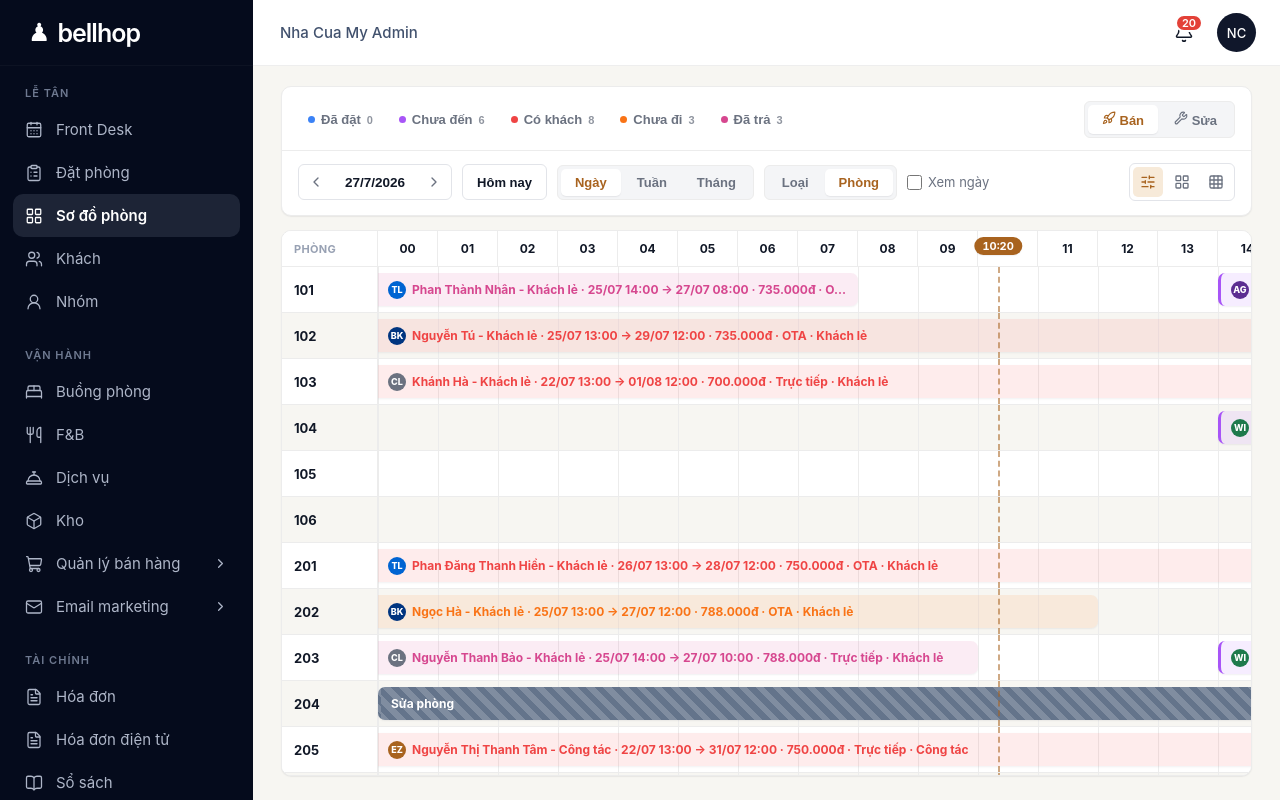
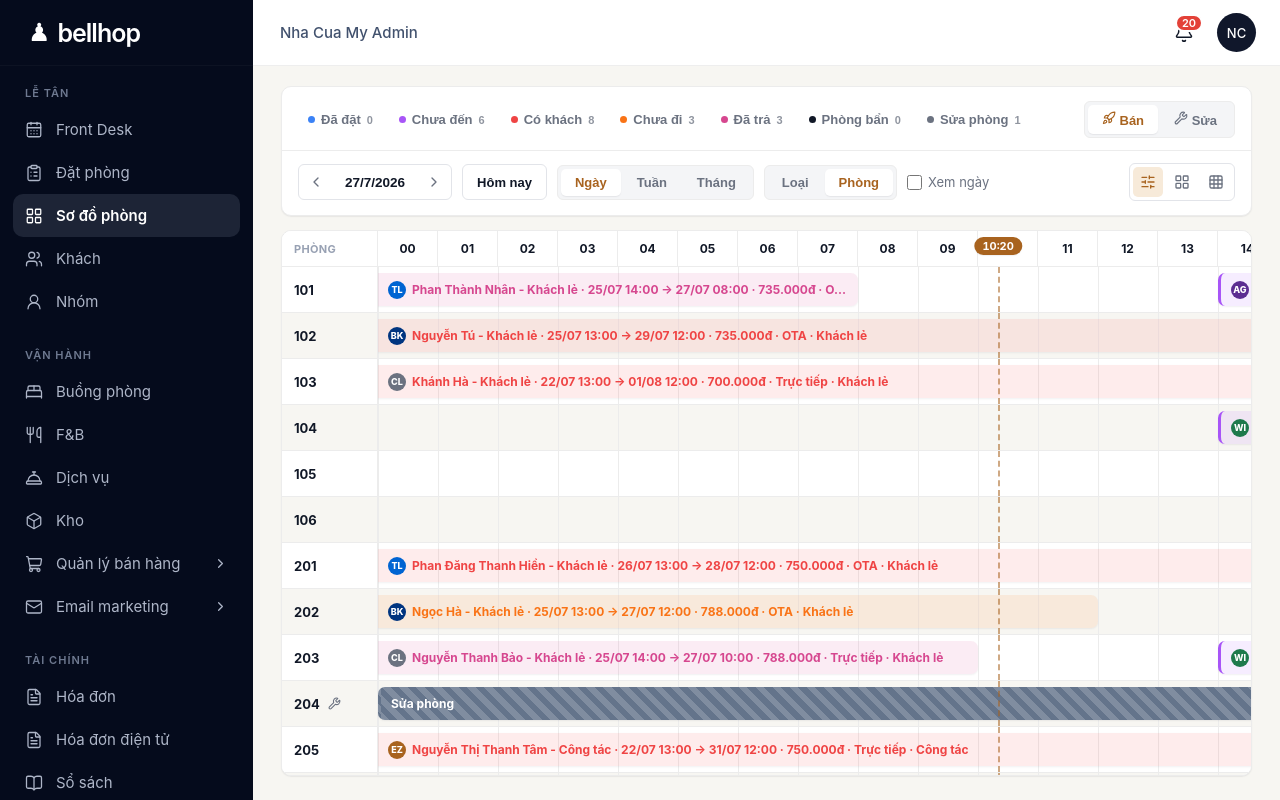
Before and after one commit to duynhatjoy-cyber/PMS-System, a React (Vite) app: page /le-tan/so-do-phong in a window 1280 px wide. Built offline with nearby package versions, Linux system fonts and the light colour scheme.

Commit message:
Sơ đồ phòng

```diff
--- a/src/data/roomMapData.js
+++ b/src/data/roomMapData.js
@@ -92,6 +92,10 @@ export const STATUS_META = {
 
 export const STATUS_TAB_ORDER = ["booked_future", "arriving_today", "in_house", "overdue", "checked_out"];
 
+// 2 tab riêng để lọc theo phòng (không phải theo đặt phòng) — xem mục
+// computeRoomSnapshotsWithOverrides bên dưới.
+export const ROOM_TAB_ORDER = ["dirty", "maintenance"];
+
 // Thứ tự hiển thị các nhóm trạng thái trong tab "Đặt phòng" của chế độ lưới —
 // Trống trước tiên (giống danh sách "Phòng trống (22)" ở phần mềm tham chiếu).
 export const ROOM_STATUS_GROUP_ORDER = [
@@ -125,6 +129,26 @@ export function computeRoomSnapshots(rooms, bookings, day) {
       housekeeping: !booking && hasCheckedOut ? "dirty" : null,
     };
   });
+}
+
+// Áp override thủ công (bẩn/sạch/sửa, đặt qua icon/menu phòng) lên snapshot
+// tính từ computeRoomSnapshots — dùng chung cho cả Gantt và Lưới để 2 chế
+// độ xem luôn đồng nhất trạng thái phòng.
+export function computeRoomSnapshotsWithOverrides(rooms, bookings, overrides, day) {
+  return computeRoomSnapshots(rooms, bookings, day).map((snapshot) => {
+    const override = overrides[snapshot.room.number];
+    if (override === "dirty") return { ...snapshot, status: "vacant", housekeeping: "dirty", booking: null };
+    if (override === "clean") return { ...snapshot, status: "vacant", housekeeping: "clean", booking: null };
+    return override ? { ...snapshot, status: override, booking: null } : snapshot;
+  });
+}
+
+export function computeRoomStatusCounts(rooms, bookings, overrides, day) {
+  const snapshots = computeRoomSnapshotsWithOverrides(rooms, bookings, overrides, day);
+  return {
+    dirty: snapshots.filter((s) => s.housekeeping === "dirty").length,
+    maintenance: snapshots.filter((s) => s.status === "maintenance").length,
+  };
 }
 
 export const WEEKDAY_HEAD = ["CN", "T2", "T3", "T4", "T5", "T6", "T7"];
--- a/src/pages/RoomMap/RoomMap.jsx
+++ b/src/pages/RoomMap/RoomMap.jsx
@@ -14,7 +14,15 @@ import CopyBookingModal from "../FrontDesk/modals/CopyBookingModal";
 import EditGuestModal from "../FrontDesk/modals/EditGuestModal";
 import InvoiceModal from "../FrontDesk/modals/InvoiceModal";
 import WalkInModal from "../FrontDesk/modals/WalkInModal";
-import { buildRoomMapBookings, computeStatusCounts, ROOMS, STATUS_META, STATUS_TAB_ORDER } from "../../data/roomMapData";
+import {
+  buildRoomMapBookings,
+  computeRoomStatusCounts,
+  computeStatusCounts,
+  ROOMS,
+  ROOM_TAB_ORDER,
+  STATUS_META,
+  STATUS_TAB_ORDER,
+} from "../../data/roomMapData";
 import { addDays, addMonths, startOfDay } from "../../utils/format";
 import { colorForStatus, useRoomStatusColors } from "../../utils/roomColorConfig";
 import styles from "./RoomMap.module.css";
@@ -56,6 +64,12 @@ function RoomMap() {
 
   const [bookings, setBookings] = useState(() => buildRoomMapBookings(today));
   const statusCounts = useMemo(() => computeStatusCounts(bookings, today), [bookings, today]);
+  const roomStatusCounts = useMemo(
+    () => computeRoomStatusCounts(ROOMS, bookings, roomStatusOverrides, selectedDate),
+    [bookings, roomStatusOverrides, selectedDate]
+  );
+  const tabOrder = [...STATUS_TAB_ORDER, ...ROOM_TAB_ORDER];
+  const tabCounts = { ...statusCounts, ...roomStatusCounts };
 
   function stepDate(dir) {
     if (periodMode === "day") setSelectedDate((d) => addDays(d, dir));
@@ -215,7 +229,7 @@ function RoomMap() {
       <div className={styles.toolbar}>
         <div className={styles.controlsRow}>
           <div className={styles.statusTabs}>
-            {STATUS_TAB_ORDER.map((key) => {
+            {tabOrder.map((key) => {
               const meta = STATUS_META[key];
               const statusColor = colorForStatus(key, statusColors);
               const active = statusFilter === key;
@@ -229,7 +243,7 @@ function RoomMap() {
                 >
                   <span className={styles.statusDot} style={{ background: statusColor }} />
                   {meta.label}
-                  <span className={styles.statusCount}>{statusCounts[key]}</span>
+                  <span className={styles.statusCount}>{tabCounts[key]}</span>
                 </button>
               );
             })}
@@ -349,6 +363,7 @@ function RoomMap() {
             selectedDate={selectedDate}
             density={viewMode === "grid-compact" ? "compact" : "detailed"}
             saleMode={saleMode}
+            highlightStatus={statusFilter}
             onToast={setToastMsg}
             onOpenDetail={openBookingDetail}
             onBookingAction={handleBookingAction}
--- a/src/pages/RoomMap/RoomMap.module.css
+++ b/src/pages/RoomMap/RoomMap.module.css
@@ -484,10 +484,27 @@
   border-right: 1px solid var(--fd-border);
   display: flex;
   align-items: center;
+  gap: 6px;
   padding: 0 12px;
   font-size: 13px;
   font-weight: 700;
   color: var(--fd-text);
+}
+
+.roomLabelIconBtn {
+  display: inline-flex;
+  align-items: center;
+  justify-content: center;
+  flex: none;
+  border: none;
+  background: none;
+  padding: 2px;
+  border-radius: 4px;
+  cursor: pointer;
+}
+
+.roomLabelIconBtn:hover {
+  background: var(--fd-surface-hover);
 }
 
 .timelineCell {
--- a/src/pages/RoomMap/components/GanttBoard.jsx
+++ b/src/pages/RoomMap/components/GanttBoard.jsx
@@ -1,6 +1,6 @@
-import { useLayoutEffect, useRef, useState } from "react";
+import { useLayoutEffect, useMemo, useRef, useState } from "react";
 import { createPortal } from "react-dom";
-import { ChevronDown, ChevronRight } from "lucide-react";
+import { Brush, ChevronDown, ChevronRight, Wrench } from "lucide-react";
 import useOutsideClick from "../../../utils/useOutsideClick";
 import { useBookingCardFields } from "../../../utils/bookingCardConfig";
 import { extraLabels, guestLabel, priceLabel, timeLabel } from "../../../utils/bookingCardPresentation";
@@ -16,6 +16,7 @@ import {
 } from "../../../utils/format";
 import {
   computeBoardSummary,
+  computeRoomSnapshotsWithOverrides,
   computeTypeAvailability,
   getRateForDate,
   ROOMS,
@@ -74,8 +75,10 @@ function layoutBooking(booking, range) {
 // Hàng nhóm theo Loại phòng còn mang theo "ARI" (giá + số phòng trống) cho
 // từng cột ngày — chỉ tính được khi cột là theo ngày (Tuần/Tháng), chế độ
 // Ngày dùng cột theo giờ nên bỏ qua, hiển thị số phòng thay vào đó.
-function buildRows(groupMode, collapsedTypes, bookings, columns) {
-  const sortedRooms = [...ROOMS].sort((a, b) => a.number.localeCompare(b.number));
+function buildRows(groupMode, collapsedTypes, bookings, columns, eligibleRooms) {
+  const sortedRooms = [...ROOMS]
+    .filter((r) => !eligibleRooms || eligibleRooms.has(r.number))
+    .sort((a, b) => a.number.localeCompare(b.number));
   const hasDateColumns = Boolean(columns[0]?.date);
   const rows = [];
 
@@ -84,6 +87,7 @@ function buildRows(groupMode, collapsedTypes, bookings, columns) {
   } else {
     ROOM_TYPES.forEach((t) => {
       const roomsOfType = sortedRooms.filter((r) => r.typeKey === t.key);
+      if (eligibleRooms && roomsOfType.length === 0) return;
       const ariCells = hasDateColumns
         ? columns.map((col) => ({
             rate: getRateForDate(t.key, col.date),
@@ -121,6 +125,7 @@ function GanttBoard({
   onOpenDetail,
   onBookingAction,
   onOpenMaintenance,
+  roomStatusOverrides = {},
 }) {
   const [collapsedTypes, setCollapsedTypes] = useState(() => new Set());
   const [popover, setPopover] = useState(null);
@@ -132,12 +137,29 @@ function GanttBoard({
   const statusColors = useRoomStatusColors();
   useOutsideClick(Boolean(popover), [popoverRef], () => setPopover(null));
 
+  const roomSnapshots = useMemo(
+    () => computeRoomSnapshotsWithOverrides(ROOMS, bookings, roomStatusOverrides, selectedDate),
+    [bookings, roomStatusOverrides, selectedDate]
+  );
+  const snapshotByRoom = useMemo(
+    () => Object.fromEntries(roomSnapshots.map((s) => [s.room.number, s])),
+    [roomSnapshots]
+  );
+  const isRoomStatusFilter = highlightStatus === "dirty" || highlightStatus === "maintenance";
+  const eligibleRooms = isRoomStatusFilter
+    ? new Set(
+        roomSnapshots
+          .filter((s) => (highlightStatus === "dirty" ? s.housekeeping === "dirty" : s.status === "maintenance"))
+          .map((s) => s.room.number)
+      )
+    : null;
+
   const range = getRange(selectedDate, periodMode);
   const columns = getColumns(range, periodMode);
   const hasDateColumns = Boolean(columns[0]?.date);
   const colWidth = COL_WIDTH[periodMode];
   const trackWidth = columns.length * colWidth;
-  const rows = buildRows(groupMode, collapsedTypes, bookings, columns);
+  const rows = buildRows(groupMode, collapsedTypes, bookings, columns, eligibleRooms);
   const boardSummary = hasDateColumns ? columns.map((col) => computeBoardSummary(ROOMS, bookings, col.date)) : null;
   const now = new Date();
   const nowPct = now >= range.start && now < range.end ? ((now - range.start) / (range.end - range.start)) * 100 : null;
@@ -308,9 +330,43 @@ function GanttBoard({
             );
           }
 
+          const snapshot = snapshotByRoom[row.room.number];
+          const isDirty = snapshot?.housekeeping === "dirty";
+          const isMaintenance = snapshot?.status === "maintenance";
+
           return (
             <div key={row.room.number} className={`${styles.roomRow} ${row.zebraOdd ? styles.roomRowOdd : ""}`}>
-              <div className={styles.roomLabelCell}>{row.room.number}</div>
+              <div className={styles.roomLabelCell}>
+                <span>{row.room.number}</span>
+                {isMaintenance && (
+                  <button
+                    type="button"
+                    className={styles.roomLabelIconBtn}
+                    style={{ color: colorForStatus("maintenance", statusColors) }}
+                    title="Đang sửa phòng — bấm để xem/xoá"
+                    onClick={(e) => {
+                      e.stopPropagation();
+                      onOpenMaintenance(row.room);
+                    }}
+                  >
+                    <Wrench size={13} />
+                  </button>
+                )}
+                {isDirty && !isMaintenance && (
+                  <button
+                    type="button"
+                    className={styles.roomLabelIconBtn}
+                    style={{ color: colorForStatus("dirty", statusColors) }}
+                    title="Phòng bẩn — bấm để làm sạch"
+                    onClick={(e) => {
+                      e.stopPropagation();
+                      onBookingAction("clean", null, row.room);
+                    }}
+                  >
+                    <Brush size={13} />
+                  </button>
+                )}
+              </div>
               <div
                 className={styles.timelineCell}
                 style={{ width: trackWidth, backgroundSize: `${100 / columns.length}% 100%` }}
--- a/src/pages/RoomMap/components/RoomStatusGrid.jsx
+++ b/src/pages/RoomMap/components/RoomStatusGrid.jsx
@@ -6,7 +6,7 @@ import { useBookingCardFields } from "../../../utils/bookingCardConfig";
 import { guestLabel, priceLabel, timeLabel } from "../../../utils/bookingCardPresentation";
 import { colorForStatus, useRoomStatusColors } from "../../../utils/roomColorConfig";
 import {
-  computeRoomSnapshots,
+  computeRoomSnapshotsWithOverrides,
   FLOORS,
   getRateForDate,
   ROOM_STATUS_GROUP_ORDER,
@@ -52,7 +52,18 @@ function buildSections(groupTab, snapshots) {
   })).filter((s) => s.items.length > 0);
 }
 
-function RoomStatusGrid({ rooms, bookings, selectedDate, density, onToast, onOpenDetail, onBookingAction, onOpenMaintenance, roomStatusOverrides }) {
+function RoomStatusGrid({
+  rooms,
+  bookings,
+  selectedDate,
+  density,
+  onToast,
+  onOpenDetail,
+  onBookingAction,
+  onOpenMaintenance,
+  roomStatusOverrides,
+  highlightStatus,
+}) {
   const [groupTab, setGroupTab] = useState("status");
   const [popover, setPopover] = useState(null); // { snapshot, x, y }
   const popoverRef = useRef(null);
@@ -60,17 +71,14 @@ function RoomStatusGrid({ rooms, bookings, selectedDate, density, onToast, onOpe
   const statusColors = useRoomStatusColors();
   useOutsideClick(Boolean(popover), [popoverRef], () => setPopover(null));
 
-  const snapshots = computeRoomSnapshots(rooms, bookings, selectedDate).map((snapshot) => {
-    const override = roomStatusOverrides[snapshot.room.number];
-    if (override === "dirty") {
-      return { ...snapshot, status: "vacant", housekeeping: "dirty", booking: null };
-    }
-    if (override === "clean") {
-      return { ...snapshot, status: "vacant", housekeeping: "clean", booking: null };
-    }
-    return override ? { ...snapshot, status: override, booking: null } : snapshot;
-  });
-  const sections = buildSections(groupTab, snapshots);
+  const snapshots = computeRoomSnapshotsWithOverrides(rooms, bookings, roomStatusOverrides, selectedDate);
+  const visibleSnapshots =
+    highlightStatus === "dirty"
+      ? snapshots.filter((s) => s.housekeeping === "dirty")
+      : highlightStatus === "maintenance"
+      ? snapshots.filter((s) => s.status === "maintenance")
+      : snapshots;
+  const sections = buildSections(groupTab, visibleSnapshots);
 
   function handleCardClick(e, snapshot) {
     if (snapshot.status === "maintenance") {
```
